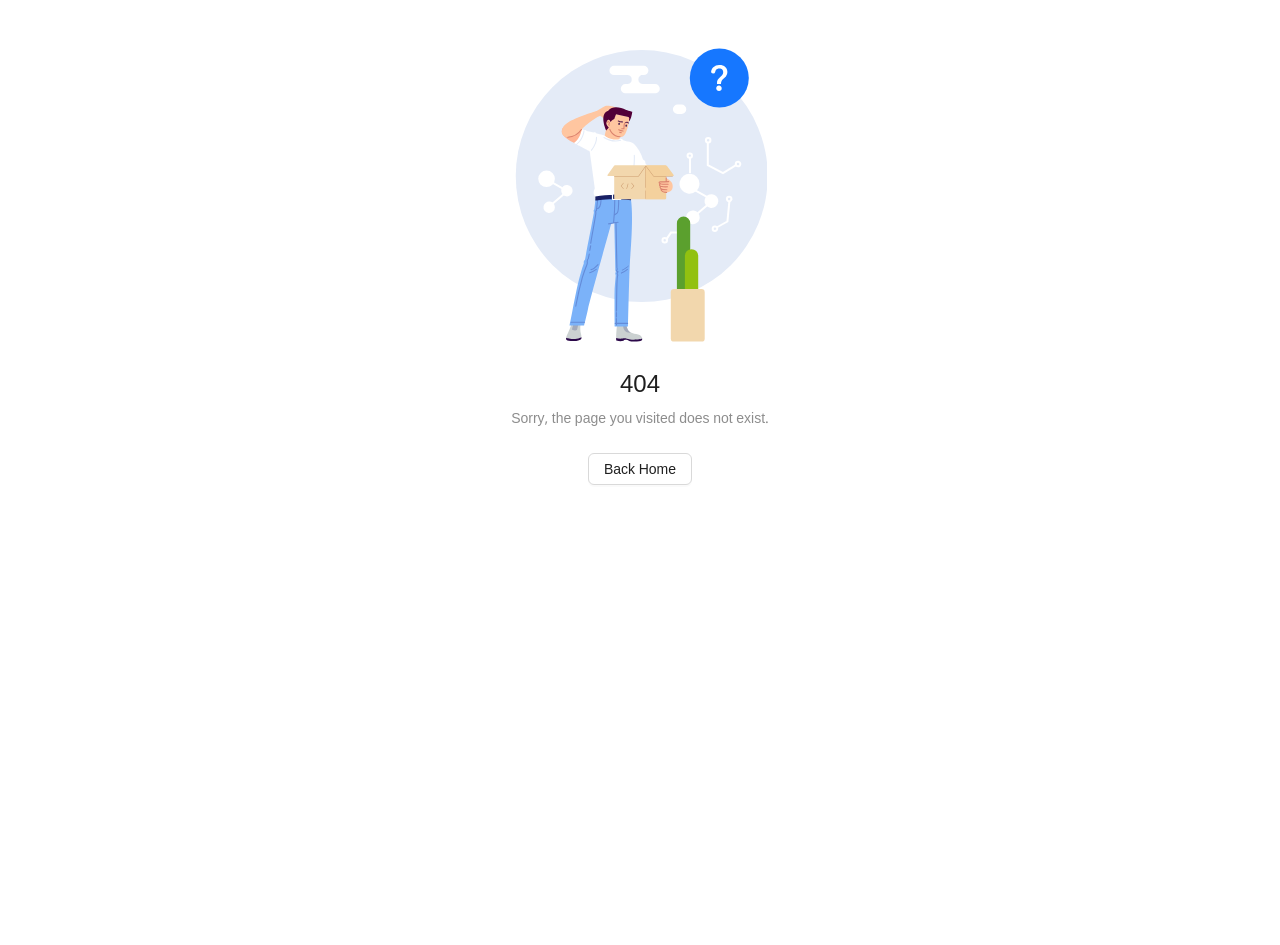
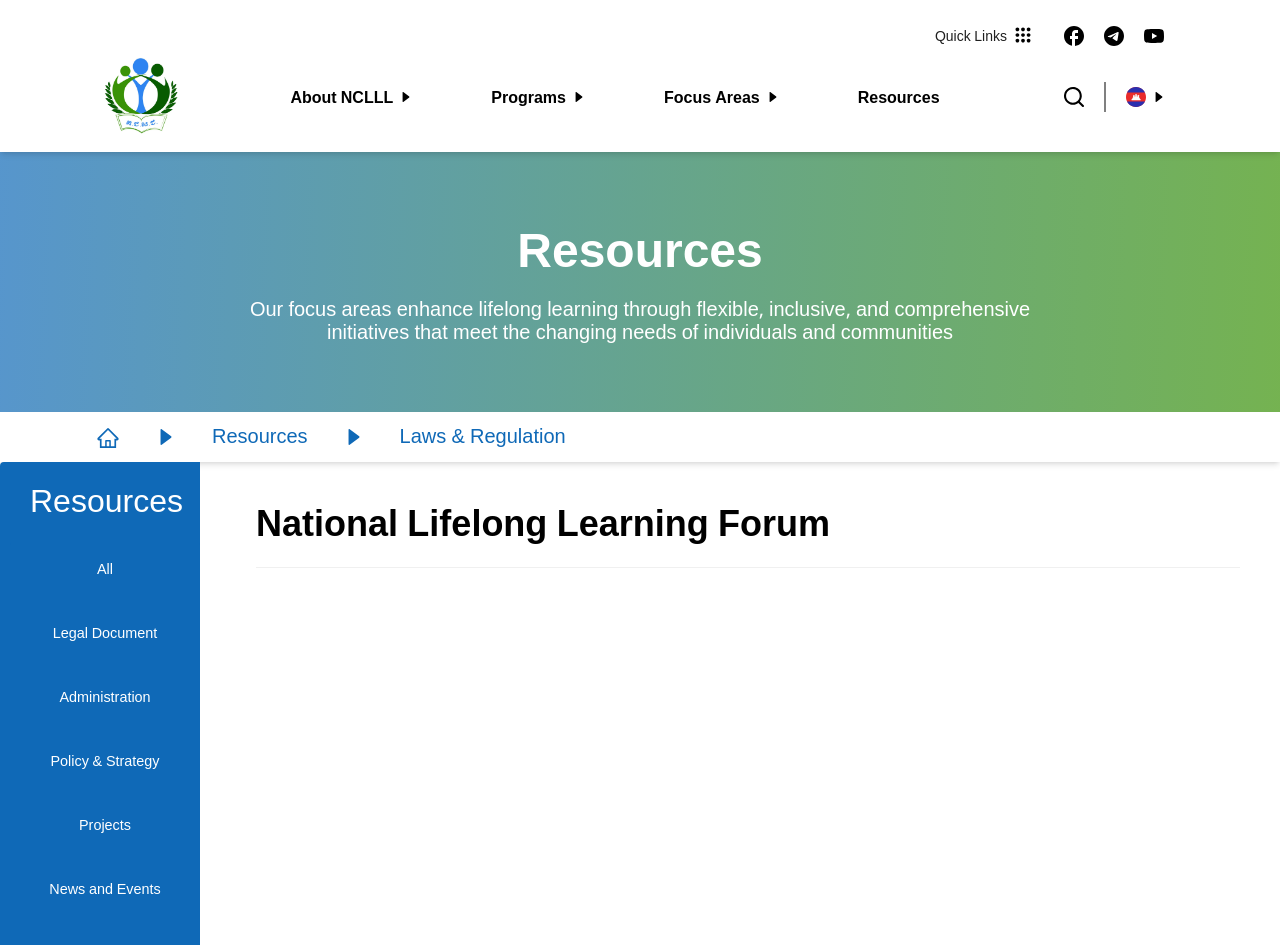
Before and after one commit to NCLLL-LifeLong-Learning/NCLLL-Frontend, a React (Create React App) app: page /resources in a window 1280 px wide. Before the commit this address had no page. Shown: the top 945 px of the page. Before the commit the page ends 800 px from the top, so only its background shows below. Built offline with nearby package versions, Linux system fonts and the light colour scheme.

Commit message:
Do Routing for Resources Page.

```diff
--- a/src/App.js
+++ b/src/App.js
@@ -3,7 +3,7 @@ import { Route, Routes } from 'react-router';
 import { BrowserRouter } from 'react-router-dom';
 import React, { Suspense } from 'react';
 import GuardLayout from './layouts/GuardLayout';
-import { aboutUs, focusArea, program } from './constants/Route';
+import { aboutUs, focusArea, program, resources } from './constants/Route';
 
 const WebDefaultLayout = React.lazy(() => import('./layouts/DefaultLayout'));
 const WebDetailsLayout = React.lazy(() => import('./layouts/DetailsLayout'));
@@ -30,6 +30,15 @@ const LifelongLearningEnvironmentPage = React.lazy(() => import('./pages/Website
 const ProfessionalDevelopmentPage = React.lazy(() => import('./pages/Website/FocusArea/ProfessionalDevelopment'));
 const LifelongLearningForAllPage = React.lazy(() => import('./pages/Website/FocusArea/LifelongLearningForAll'));
 
+const AllResourcesPage = React.lazy(() => import('./pages/Website/Resources/Resources'));
+const LegalDocumentPage = React.lazy(() => import('./pages/Website/Resources/LegalDocument'));
+const PolicyAndStrategyPage = React.lazy(() => import('./pages/Website/Resources/PolicyAndStrategy'));
+const AdministrationPage = React.lazy(() => import('./pages/Website/Resources/Administration'));
+const ReportAndPublicationsPage = React.lazy(() => import('./pages/Website/Resources/ReportAndPublications'));
+const NewsAndEventsPage = React.lazy(() => import('./pages/Website/Resources/NewsAndEvents'));
+
+
+
 
 const NotFoundPage = React.lazy(() => import('./pages/NotFoundPage'));
 
@@ -42,7 +51,21 @@ function App() {
           <Route path='/' element={<Suspense><WebHomePage /></Suspense>} />
 
           <Route element={<Suspense><WebDetailsLayout /></Suspense>}>
+            <Route path='/resources' element={<GuardLayout description={resources.description} title={resources.title} route={resources.route} />}>
+              <Route index path='all' element={<Suspense><AllResourcesPage /></Suspense>} />
 
+              <Route path='legal-document' element={<Suspense><LegalDocumentPage /></Suspense>} />
+
+              <Route path='administration' element={<Suspense><AdministrationPage /></Suspense>} />
+
+              <Route path='policy-and-strategy' element={<Suspense><PolicyAndStrategyPage /></Suspense>} />
+
+              <Route path='projects' element={<Suspense><GoverningBoardPage /></Suspense>} />
+
+              <Route path='news-and-events' element={<Suspense><NewsAndEventsPage /></Suspense>} />
+
+              <Route path='report-and-publications' element={<Suspense><ReportAndPublicationsPage /></Suspense>} />
+            </Route>
             <Route path='/about-us' element={<GuardLayout description={aboutUs.description} title={aboutUs.title} route={aboutUs.route} />}>
               <Route index path='mission' element={<Suspense><MissionAndVisionPage /></Suspense>} />
 
--- a/src/constants/Route.js
+++ b/src/constants/Route.js
@@ -140,3 +140,59 @@ export const focusArea = {
         }
     ]
 }
+
+export const resources = {
+    title: "Resources",
+    description: "Our focus areas enhance lifelong learning through flexible, inclusive, and comprehensive initiatives that meet the changing needs of individuals and communities",
+    route: [
+        {
+            title: getTreeTitle('All'),
+            label: 'All Resources',
+            key: 'All Resources',
+            path: "/resources/all",
+            children: []
+        },
+        {
+            title: getTreeTitle("Legal Document"),
+            label: 'Legal Document',
+            key: "Legal Document",
+            path: "/resources/legal-document",
+            children: [],
+        },
+        {
+            title: getTreeTitle("Administration"),
+            label: 'Administration',
+            key: "Administration",
+            path: "/resources/administration",
+            children: [],
+        },
+        {
+            title: getTreeTitle("Policy & Strategy"),
+            label: 'Policy & Strategy',
+            key: "Policy And Strategy",
+            path: "/resources/policy-and-strategy",
+            children: [],
+        },
+        {
+            title: getTreeTitle("Projects"),
+            label: 'Projects',
+            key: "Projects",
+            path: "/resources/projects",
+            children: [],
+        },
+        {
+            title: getTreeTitle("News and Events"),
+            label: 'News and Events',
+            key: "News And Events",
+            path: "/resources/news-and-events",
+            children: [],
+        },
+        {
+            title: getTreeTitle("Report & Publications"),
+            label: 'Report & Publications',
+            key: "Report And Publications",
+            path: "/resources/report-and-publications",
+            children: [],
+        },
+    ]
+}
--- a/src/layouts/DefaultLayout.js
+++ b/src/layouts/DefaultLayout.js
@@ -167,7 +167,7 @@ export default function DefaultLayout() {
       }],
     }, {
       title: "Resources",
-      link: "",
+      link: "/resources",
       children: [],
     },
   ];
--- /dev/null
+++ b/src/pages/Website/Resources/Administration.js
@@ -0,0 +1,10 @@
+import React from 'react'
+
+export default function Resources() {
+
+  return (
+    <div className='flex flex-col gap-[30px]'>
+        Resource
+    </div>
+  )
+}
--- /dev/null
+++ b/src/pages/Website/Resources/LegalDocument.js
@@ -0,0 +1,10 @@
+import React from 'react'
+
+export default function Resources() {
+
+  return (
+    <div className='flex flex-col gap-[30px]'>
+        Resource
+    </div>
+  )
+}
--- /dev/null
+++ b/src/pages/Website/Resources/NewsAndEvents.js
@@ -0,0 +1,10 @@
+import React from 'react'
+
+export default function Resources() {
+
+  return (
+    <div className='flex flex-col gap-[30px]'>
+        Resource
+    </div>
+  )
+}
--- /dev/null
+++ b/src/pages/Website/Resources/PolicyAndStrategy.js
@@ -0,0 +1,10 @@
+import React from 'react'
+
+export default function Resources() {
+
+  return (
+    <div className='flex flex-col gap-[30px]'>
+        Resource
+    </div>
+  )
+}
--- /dev/null
+++ b/src/pages/Website/Resources/ReportAndPublications.js
@@ -0,0 +1,10 @@
+import React from 'react'
+
+export default function Resources() {
+
+  return (
+    <div className='flex flex-col gap-[30px]'>
+        Resource
+    </div>
+  )
+}
--- /dev/null
+++ b/src/pages/Website/Resources/Resources.js
@@ -0,0 +1,10 @@
+import React from 'react'
+
+export default function Resources() {
+
+  return (
+    <div className='flex flex-col gap-[30px]'>
+        Resource
+    </div>
+  )
+}
```
